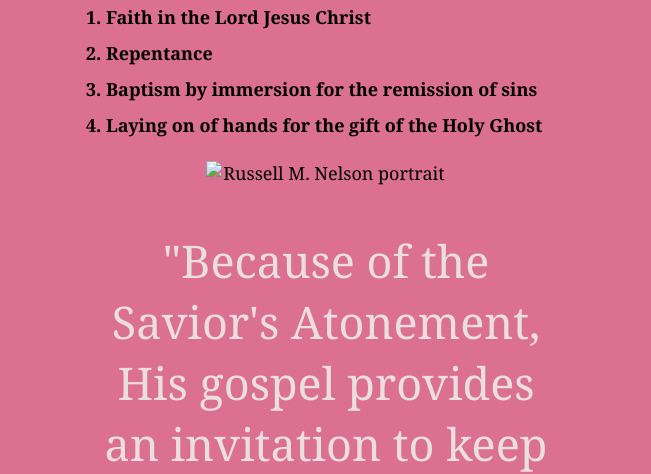
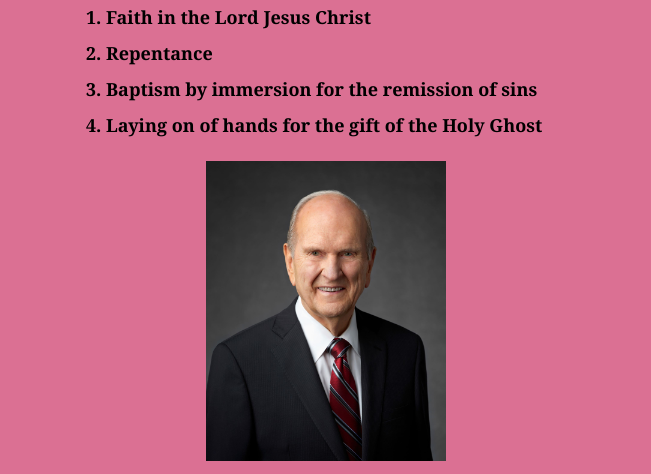
Before and after one commit to aba-o/WDD130, a plain HTML site: page ice/w04.html in a window 1280 px wide. Shown: the part 327-801 px from the top of the page, without its empty margins (314-965 px from the left). Drawn offline with Linux system fonts and the light colour scheme; the site is published under a folder, as on GitHub Pages, so addresses that start at the root find nothing.

Commit message:
githup img

```diff
--- a/ice/w04.html
+++ b/ice/w04.html
@@ -28,7 +28,7 @@
             </ol>
         </div>
         <div id="president-image">
-            <img src="/ice/images/russell_nelson_portrait.jpeg" alt="Russell M. Nelson portrait">
+            <img src="images/russell_nelson_portrait.jpeg" alt="Russell M. Nelson portrait">
         </div>
         <div id="quote">
             <p>"Because of the<br> Savior's Atonement,<br> His gospel provides<br> an invitation to keep<br> changing, growing,<br> and becoming more<br> pure."</p>
```
Also changed, not shown: 1 other file.
